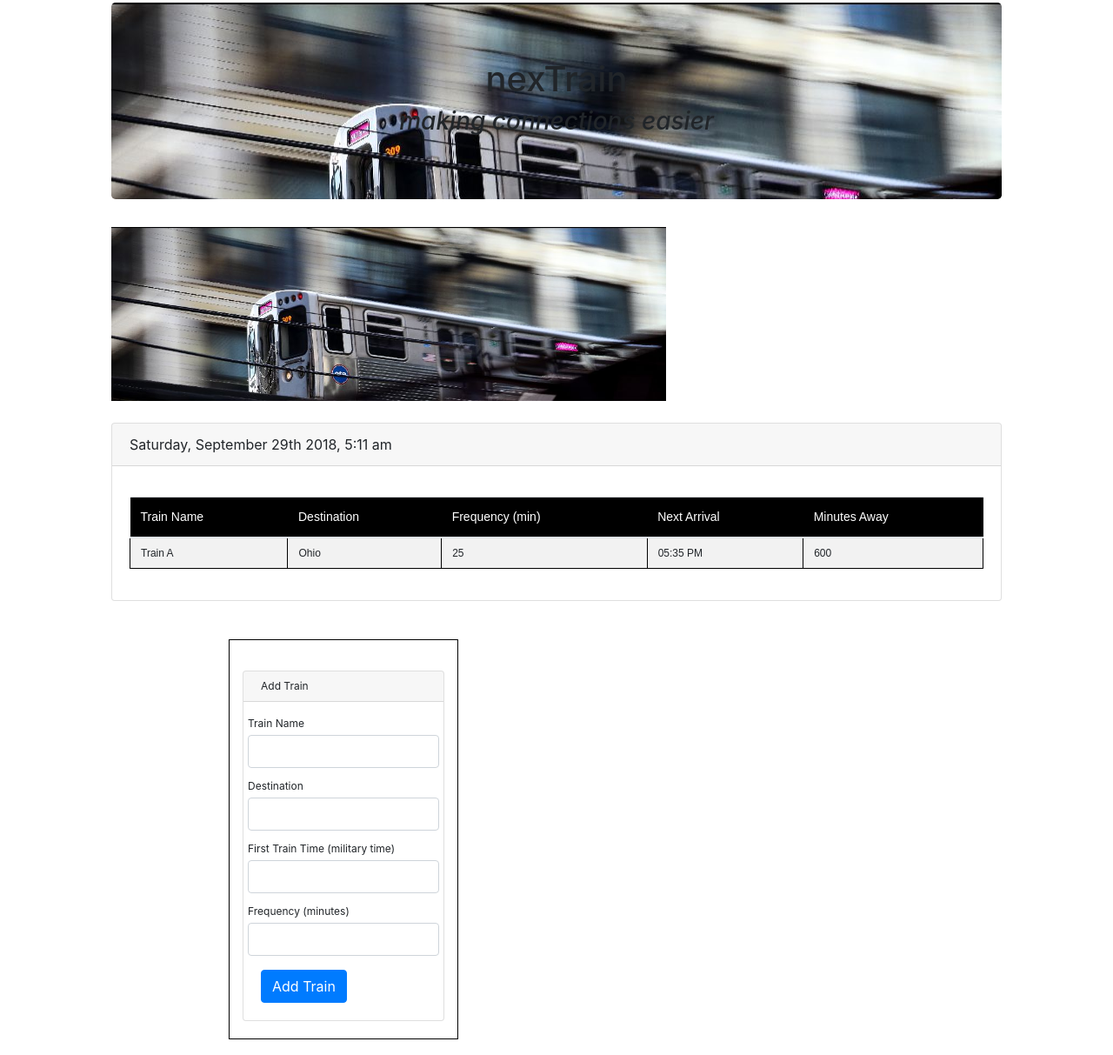
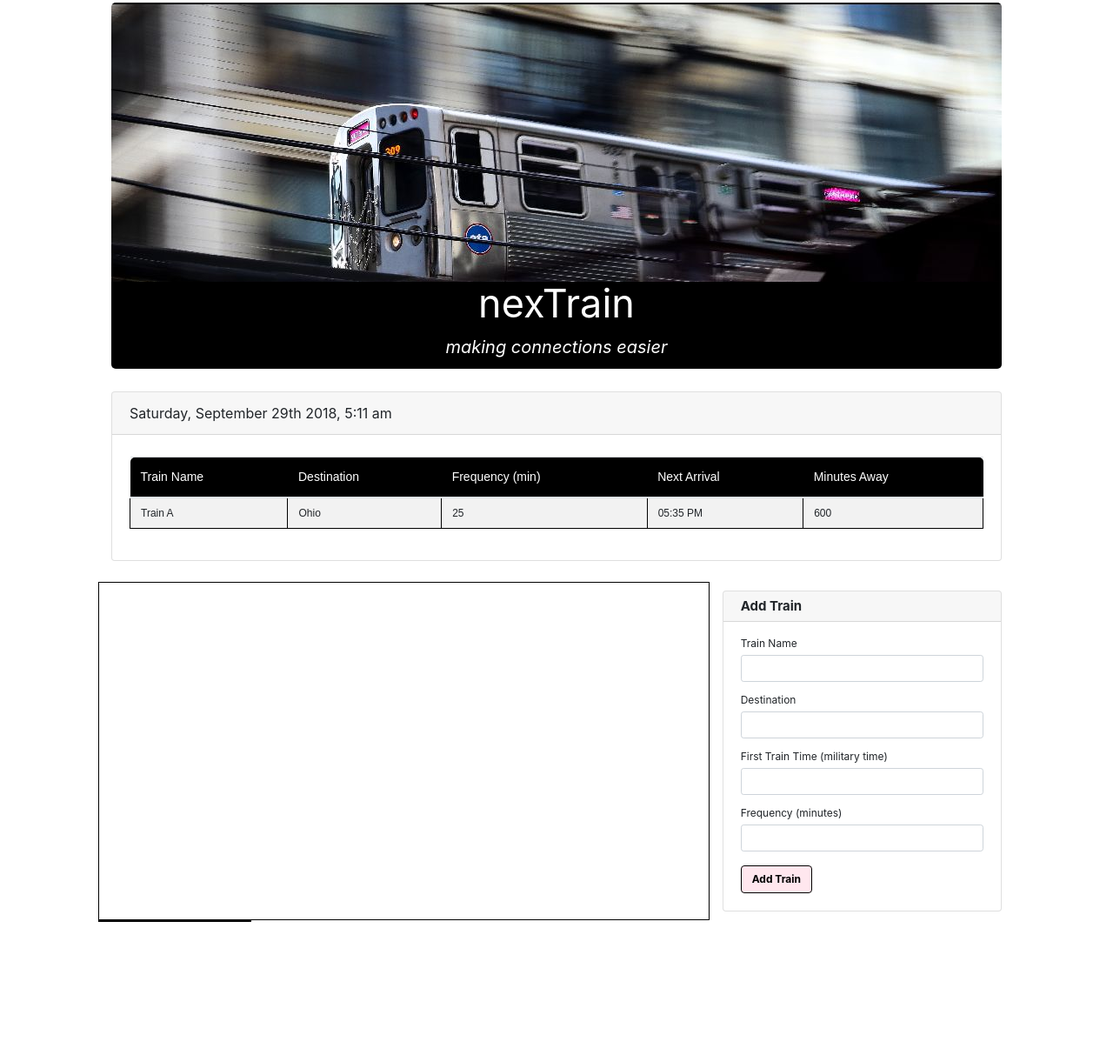
Before and after one commit to vwhope/nexTrain, a plain HTML site: page index.html in a window 1280 px wide. Shown: the part 21-1234 px from the top of the page at 87% size. After the commit the page ends 1129 px from the top, so only its background shows below. Drawn offline with nearby package versions, Linux system fonts and the light colour scheme; no server answers.

```diff
--- a/assets/css/style.css
+++ b/assets/css/style.css
@@ -1,39 +1,52 @@
+
+
 #container {
     margin: 0 auto;
     width: 80%;
 }
 
-#main-header {
-    background-image: url('../images/brandon-mowinkel-740740-unsplash_edt.jpg');
+img {
+    border-radius: 5px 5px 0px 0px;
+    border: 4px solid red;
 }
 
-h1 {
+#image-footer {
+    line-height: 50px;
+    background-color: black;
+    text-align: center;
     color: #ffffff;
+    font-size: 45px;
+    margin-bottom: 0;
 }
 
-h3 {
+#image-subfooter {
     font-style: italic;
+    font-size: 20px;
+    background-color: black;
     color: #ffffff;
-}
+    text-align: center;
+    margin-top: 0;
+    line-height: 50px;
+    border-radius: 0px 0px 5px 5px;
+   }
 
 .card {
-    margin-top: 25px;
-    margin-bottom: 20px;
+    margin-top: 10px;
+    /* margin-bottom: 25px; */
 
 }
 
 table {
     font-family: Arial, Helvetica, sans-serif;
     border-collapse: collapse;
-    margin-top: 15px;
+    margin-top: 5px;
 }
 
 th {
      background: black;
      color: #ffffff;
      font-size: 14px;
-
- }
+}
 
 td {
     border: 1px solid black;
@@ -45,10 +58,75 @@ tr:nth-child(even) {
     background-color: #e1effd;
 }
 
+#train-name-header {
+    border-radius: 5px 0px 0px 0px;
+}
+
+#minutes-away-header {
+    border-radius: 0px 5px 0px 0px;
+}
+
 #add-train-area {
-    margin-left: 150px;
     font-size: 12px;
     line-height: 10px;
+    /* border: 1px solid black; */
+    padding-bottom: 10px;
+}
+
+#add-train-header {
+    font-weight: bold;
+    font-size: 15px;
+}
+
+#submit-new-train {
+    background-color: #ffe7ee;
+    font-size: 12px;
+    font-weight: bold;
     border: 1px solid black;
-    padding-top: 10px;
 }
+
+input {
+    font-size: 12px;
+    line-height: 12px;
+}
+
+#sidebar-area {
+    display: inline-block;
+    border: 1px solid black;
+}
+
+/* @media queries go here (bottom of style.css) */
+@media only screen and (max-width: 980px) {
+    .container {
+      /* background-color: lightblue; */
+      width: 80%;
+    }
+
+    #add-train-area {
+        width: 50%;
+    }
+}
+
+@media only screen and (max-width: 768px) {
+    /* For medium screen devices */
+        .container {
+          /* background-color: yellow; */
+          width: 80%;
+        }
+        #add-train-area {
+            width: 50%;
+        }
+
+}
+
+@media only screen and (max-width: 640px) {
+/* For small screen devices */
+    .contentArea {
+      /* background-color: green; */
+      width: 90%;
+    }
+
+    #add-train-area {
+        width: 80%;
+    }
+}
--- a/index.html
+++ b/index.html
@@ -28,12 +28,12 @@
 
     <div id="container">
             <br>
-            <div class="jumbotron" id="main-header">
-                <h1 class="text-center">nexTrain</h1>
-                <h3 class="text-center">making connections easier</h3>
+
+            <div id="main-header">
+            <img src="assets/images/brandon-mowinkel-740740-unsplash_edt.jpg" alt="moving train" width="100%">
+            <p id="image-footer">nexTrain</p>
+            <p id="image-subfooter">making connections easier</p>
             </div>
-
-            <img src="assets/images/brandon-mowinkel-740740-unsplash_edt.jpg" alt="moving train" height="200">
 
             <div class="row">
                 <div class="col-lg-12">
@@ -70,36 +70,40 @@
             <br>
 
         <div class="row">
-            <div class="col-lg-3" id="add-train-area">
+            <div class="col-lg-8" id="sidebar-area"></div>
+            <div class="col-lg-4" id="add-train-area">
                 <div class="card card-default">
                     <div class="card-header" id="add-train-header">
                         Add Train
                     </div>
                     <div class="card-body">
-                        <form>
-                            <div class="form-group row">
+                        <form class="form">
+                            <div class="form-group">
                                 <label for="train-name-input">Train Name</label>
-                                <input class="form-control" id="train-name-input" type="text">
+                                <input class="form-control form-control-sm" id="train-name-input" type="text">
                             </div>
-                            <div class="form-group row">
+                            <div class="form-group">
                                 <label for="destination-input">Destination</label>
-                                <input class="form-control" id="destination-input" type="text">
+                                <input class="form-control form-control-sm" id="destination-input" type="text">
                             </div>
-                            <div class="form-group row">
+                            <div class="form-group">
                                 <label for="first-train-time-input">First Train Time (military time)</label>
-                                <input class="form-control" id="first-train-time-input" type="text">
+                                <input class="form-control form-control-sm" id="first-train-time-input" type="text">
                             </div>
-                            <div class="form-group row">
+                            <div class="form-group">
                                 <label for="frequency-minutes-input">Frequency (minutes)</label>
-                                <input class="form-control" id="frequency-minutes-input" type="number">
+                                <input class="form-control form-control-sm" id="frequency-minutes-input" type="number">
                             </div>
 
-                            <button class="btn btn-primary" id="submit-new-train" type="submit">Add Train</button>
+                            <button class="btn" id="submit-new-train" type="submit">Add Train</button>
                         </form>
                     </div>
                 </div>
             </div>
+
+            <div class="col-lg-2" id="sidebar-area"></div>
         </div>
+        <br>
         <br>
     </div> <!-- end container -->
 
```
Also changed, not shown: assets/images/andre-benz-683117-unsplash_edt.jpg (added), assets/images/ke-atlas-770846-unsplash_edt.jpg (added), assets/images/pradeep-susarla-614710-unsplash_edt.jpg (added), assets/images/sawyer-bengtson-279789-unsplash_edt.jpg (added), assets/images/the-vantage-point-740621-unsplash_edt.jpg (added).
